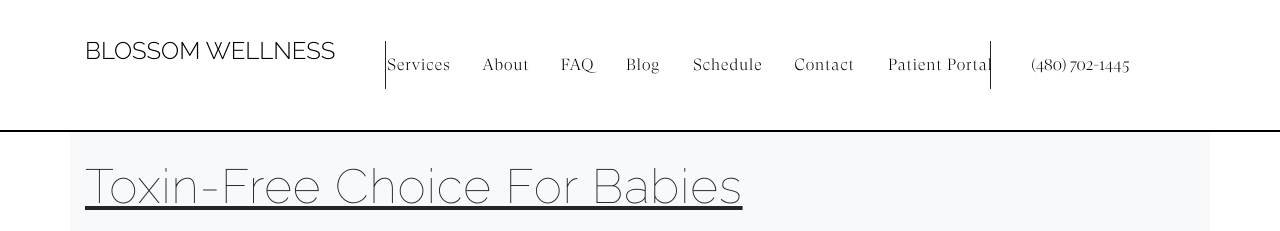
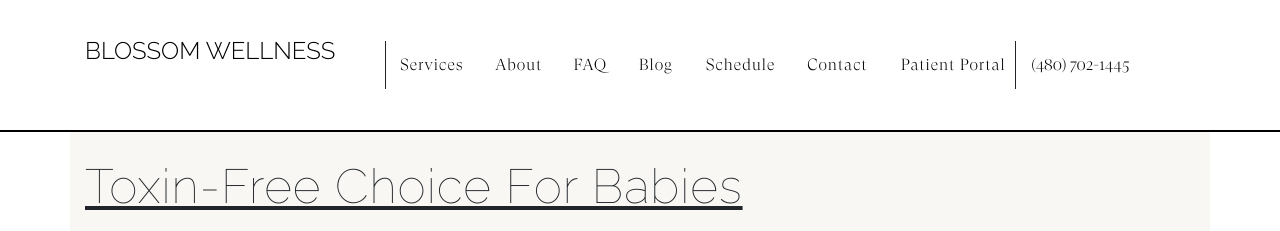
Before and after one commit to kburke8/drtaraburke, a Jekyll site: the page built from _posts/2019-09-10-toxin-free-choices-for-babies.md, in a window 1280 px wide. Shown: the top 231 px of the page. Built offline with Jekyll 4.4.1, drawn with Linux system fonts in a browser that asks for light colours; nearby versions of some CDN libraries; library files that are not in the unit come from our copies; a script that is not in the unit is left out.

Commit message:
css fixes

```diff
--- a/_layouts/post.html
+++ b/_layouts/post.html
@@ -12,7 +12,7 @@ document.getElementById("page-top").className="bg-light";
 	<h2 class="section-heading text-uppercase">{{site.page.title}}</h2>
 </div>
 
-<div class="container blog-post bg-light" id="pagecontainer">
+<div class="container blog-post bg-beige" id="pagecontainer">
 {{ content }}
 
 {% include disclaimer.html %}
--- a/_sass/components/_navbar.scss
+++ b/_sass/components/_navbar.scss
@@ -89,11 +89,13 @@
       .navbar-nav {
         > li:first-child{
           border-left: 1px solid $gray-900;
-          box-sizing: border-box;
+        padding-left: 2%;
+        box-sizing: border-box;
         }
         > li:last-child{
           border-right: 1px solid $gray-900;
-          box-sizing: border-box;
+        padding-right: 2%;
+        box-sizing: border-box;
         }
 
       }
```
